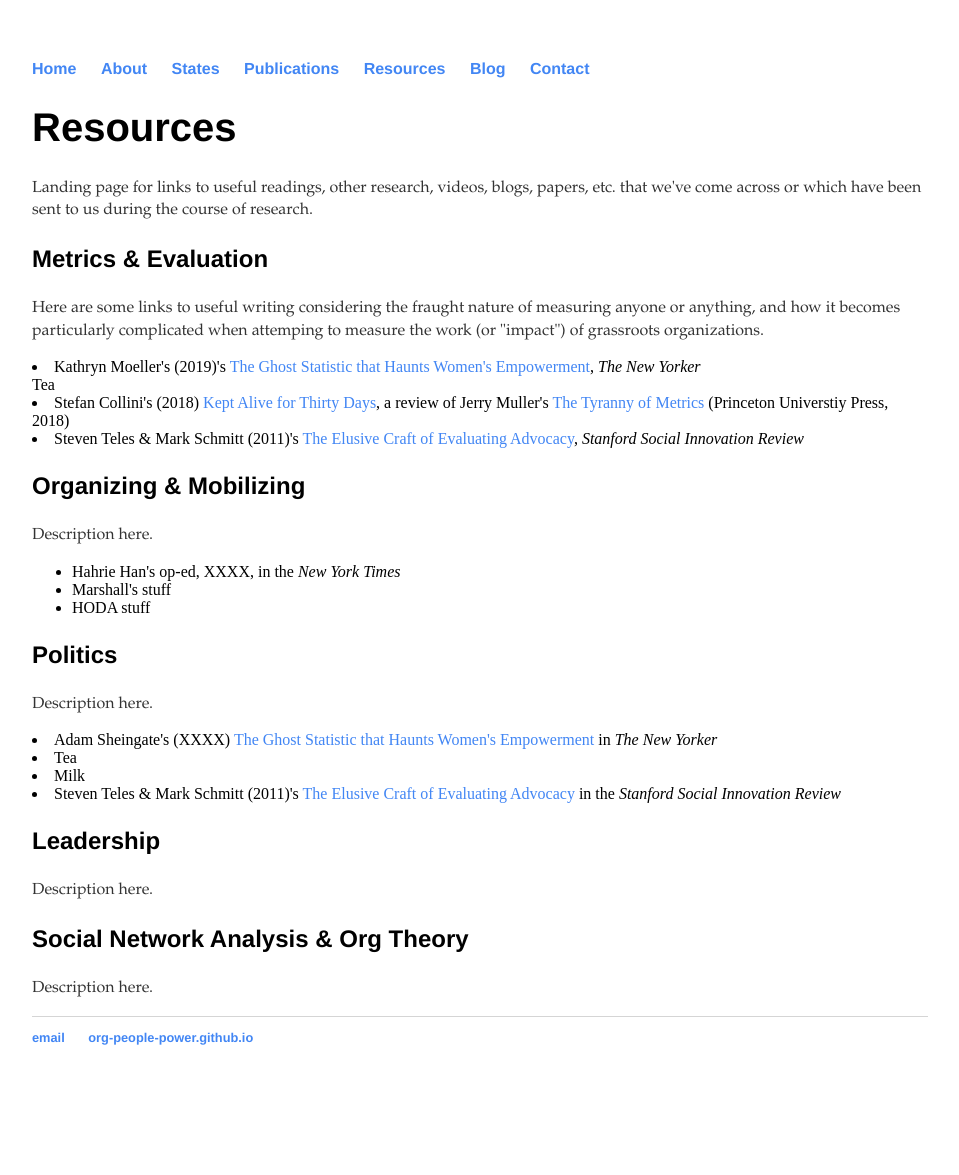
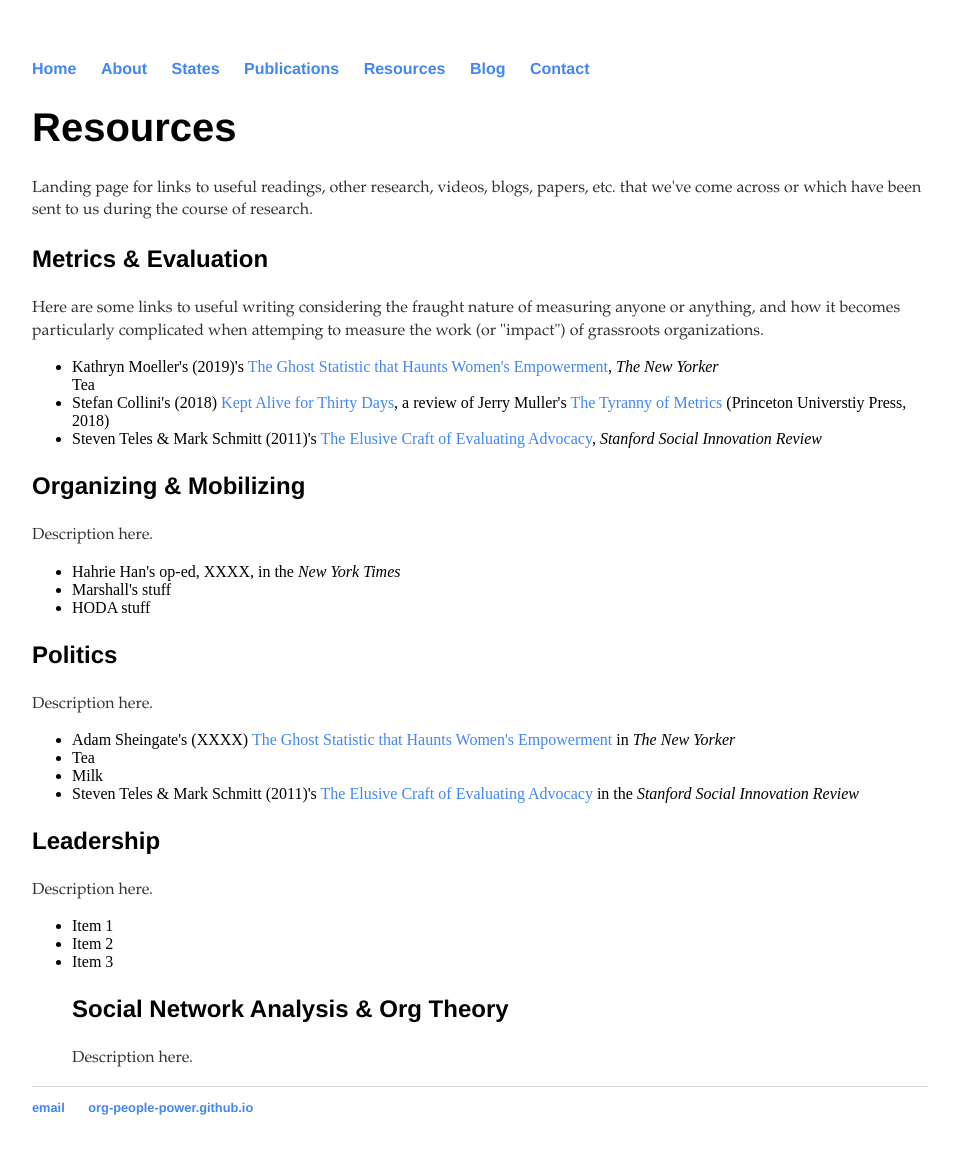
Before and after one commit to org-people-power/org-people-power.github.io, a Jekyll site: the page built from resources/index.html, in a window 1280 px wide. Shown: the whole page, without its empty margins (160-1119 px from the left). Built offline with Jekyll 4.4.1, drawn with Linux system fonts in a browser that asks for light colours; before the commit the page ends 1105 px from its top, so only the background shows below that.

Commit message:
Update index.html

```diff
--- a/resources/index.html
+++ b/resources/index.html
@@ -10,10 +10,11 @@
 
 <h3>Metrics & Evaluation</h3>
 <p>Here are some links to useful writing considering the fraught nature of measuring anyone or anything, and how it becomes particularly complicated when attemping to measure the work (or "impact") of grassroots organizations.
+	<ul>
 	<li> Kathryn Moeller's (2019)'s <a href="https://www.newyorker.com/science/elements/the-ghost-statistic-that-haunts-womens-empowerment">The Ghost Statistic that Haunts Women's Empowerment</a>,<i> The New Yorker</i></li>Tea
 	<li> Stefan Collini's (2018) <a href="https://www.lrb.co.uk/v40/n21/stefan-collini/kept-alive-for-thirty-days">Kept Alive for Thirty Days</a>, a review of Jerry Muller's <a href="https://www.amazon.com/dp/B07K458MZG/ref=dp-kindle-redirect?_encoding=UTF8&btkr=1">The Tyranny of Metrics</a> (Princeton Universtiy Press, 2018)</li>
 	<li> Steven Teles & Mark Schmitt (2011)'s <a href="https://ssir.org/articles/entry/the_elusive_craft_of_evaluating_advocacy">The Elusive Craft of Evaluating Advocacy</a>,<i> Stanford Social Innovation Review</i></li>
-
+	</ul>
 </p>
 
 <h3>Organizing & Mobilizing</h3>
@@ -27,16 +28,20 @@
 
 <h3>Politics</h3>
 <p> Description here.
-<ul.c>
+	<ul>
 	<li> Adam Sheingate's (XXXX) <a href="https://www.newyorker.com/science/elements/the-ghost-statistic-that-haunts-womens-empowerment">The Ghost Statistic that Haunts Women's Empowerment</a> in <i>The New Yorker</i></li>
 	<li>Tea</li>
 	<li>Milk</li>
 	<li>Steven Teles & Mark Schmitt (2011)'s <a href="https://ssir.org/articles/entry/the_elusive_craft_of_evaluating_advocacy">The Elusive Craft of Evaluating Advocacy</a> in the <i>Stanford Social Innovation Review</i></li></p>
-</ul.c>
+	</ul>
 </p>
 
 <h3>Leadership</h3>
 <p> Description here.
+	<ul>
+		<li> Item 1 </li>
+		<li> Item 2 </li>
+		<li> Item 3 </li>
 </p>
 
 <h3> Social Network Analysis & Org Theory </h3>
```
